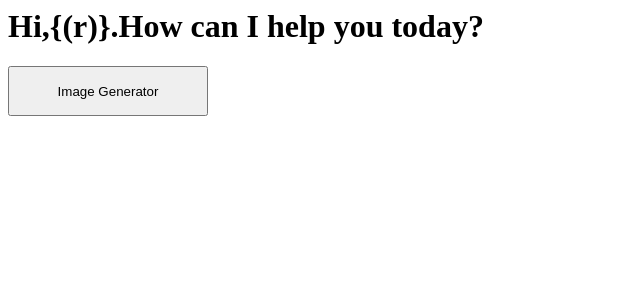
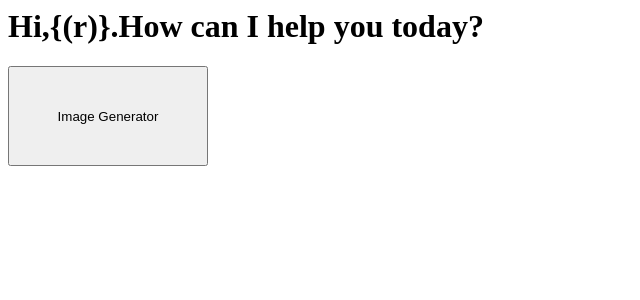
Before and after one commit to Tao0503/RPA-19ffeb2024, a Flask app: page /main in a window 1280 px wide. Shown: the top 300 px of the page, without its empty margins (0-640 px from the left). Run offline with Flask 3, Linux system fonts and the light colour scheme.

Commit message:
Update main.html

```diff
--- a/templates/main.html
+++ b/templates/main.html
@@ -1,4 +1,14 @@
-<h1>Hi,{(r)}.How can I help you today? <h1>
-    <form action="/image_gpt" method="post">
-      <input type = "submit" value="Image Generator" style="width: 200px;height: 50px;">
-    </form>
+<style>
+  .container{width:100%;margin:auto;}
+  @media (min-width:600px) {.comtainer{width:80%;}}
+  @media (min-width:768px) {.comtainer{width:60%;}}
+  @media (min-width:1024px) {.comtainer{width:50%;}}
+</style>
+
+<div class ="container">
+
+<h1>Hi,{(r)}.How can I help you today? </h1>
+<form action="/image_gpt" method="post">
+      <input type = "submit" value="Image Generator" style="width: 200px;height: 100px;">
+</form>
+</div>
```
